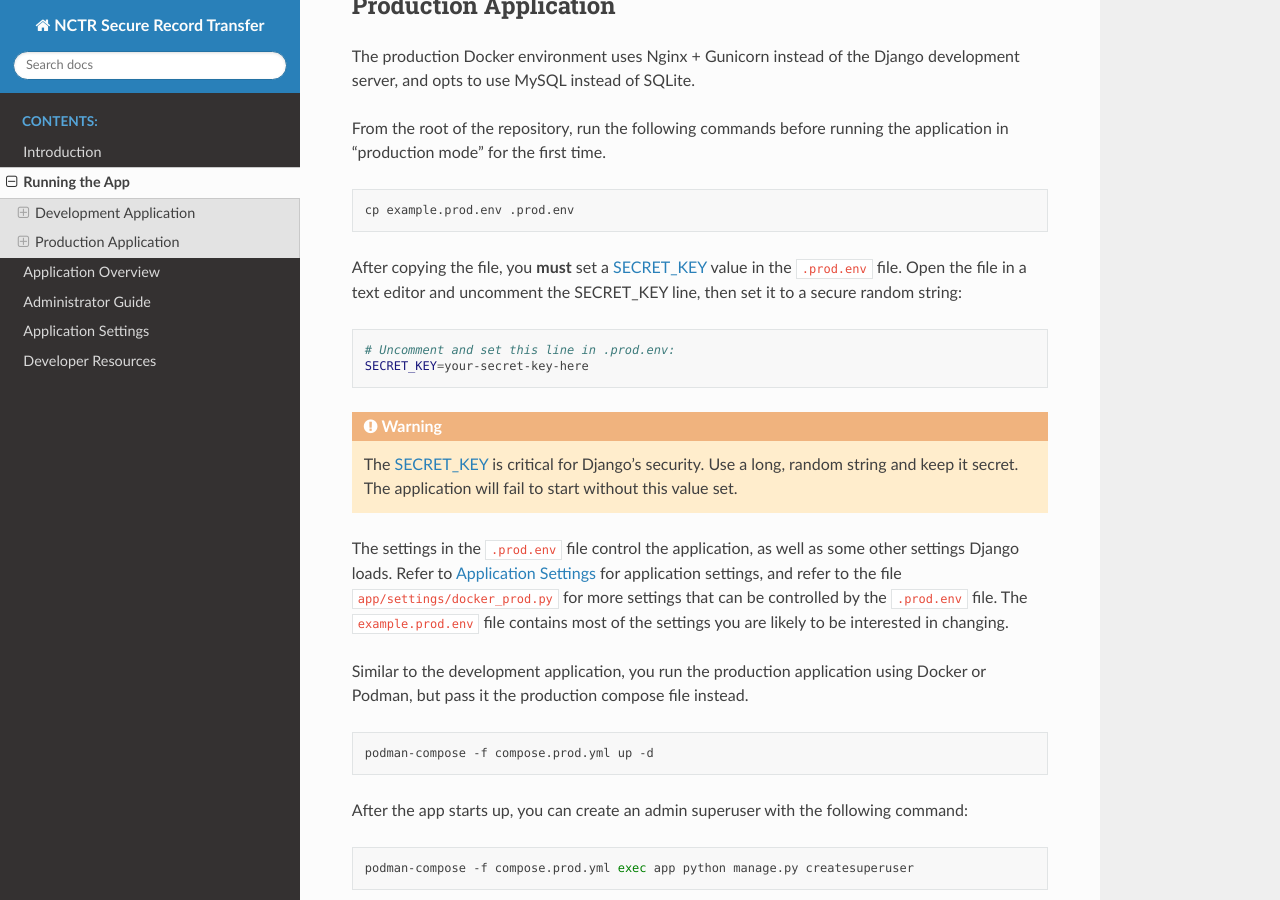
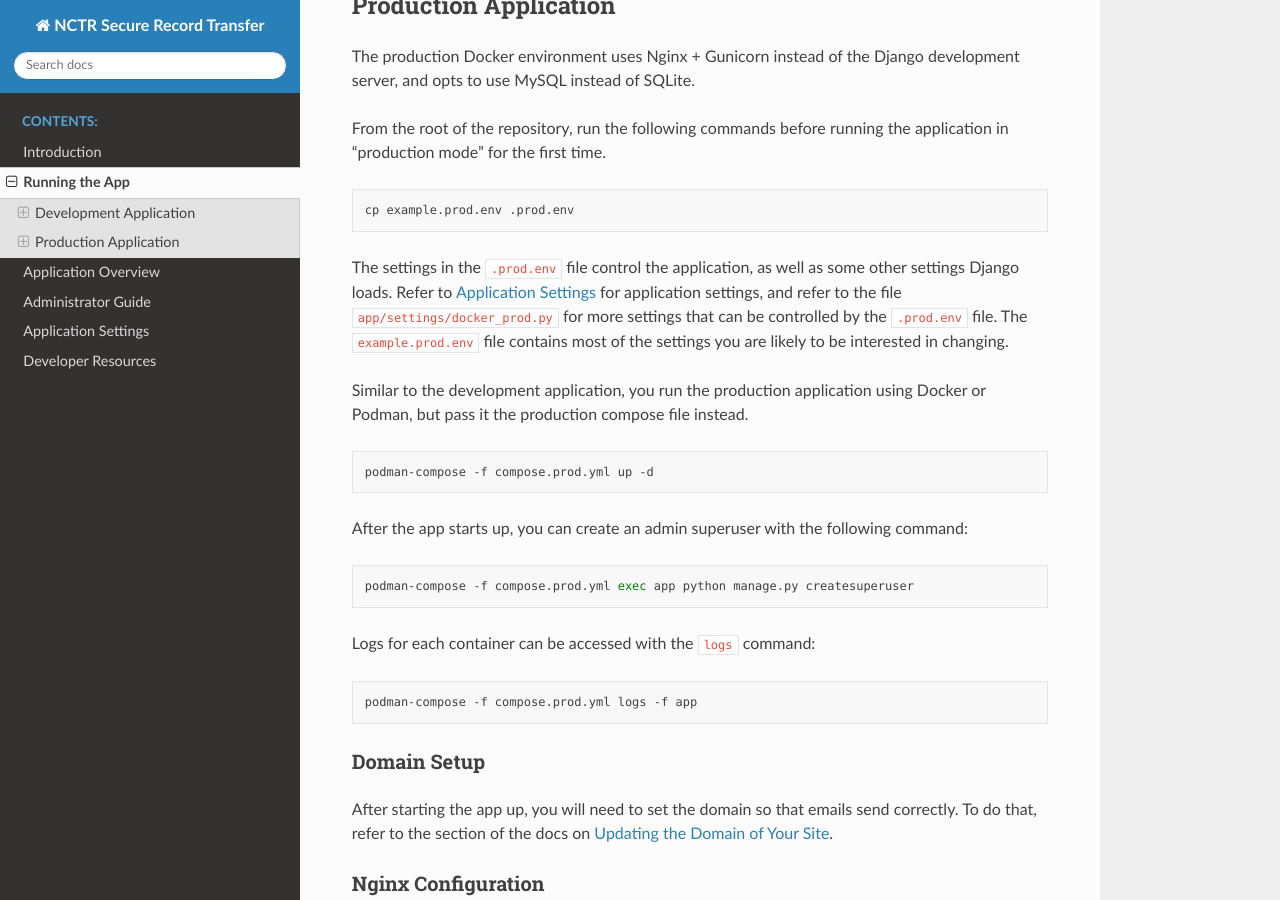
Before and after one commit to NationalCentreTruthReconciliation/Secure-Record-Transfer, a Sphinx documentation site: the page built from docs/running/index.rst, in a window 1280 px wide and 900 px high, scrolled down 1967 px. Built offline with Sphinx 7.4.7 and the Read the Docs theme 3.1.0, drawn with Linux system fonts in a browser that asks for light colours.

Commit message:
Revert changes to docs/running/index.rst

```diff
--- a/docs/running/index.rst
+++ b/docs/running/index.rst
@@ -101,15 +101,6 @@ From the root of the repository, run the following commands before running the a
 
     cp example.prod.env .prod.env
 
-After copying the file, you **must** set a :ref:`SECRET_KEY` value in the :code:`.prod.env` file. Open the file in a text editor and uncomment the SECRET_KEY line, then set it to a secure random string:
-
-.. code-block:: bash
-
-    # Uncomment and set this line in .prod.env:
-    SECRET_KEY=your-secret-key-here
-
-.. warning::
-    The :ref:`SECRET_KEY` is critical for Django's security. Use a long, random string and keep it secret. The application will fail to start without this value set.
 
 The settings in the :code:`.prod.env` file control the application, as well as some other settings
 Django loads. Refer to :ref:`Application Settings` for application
```
